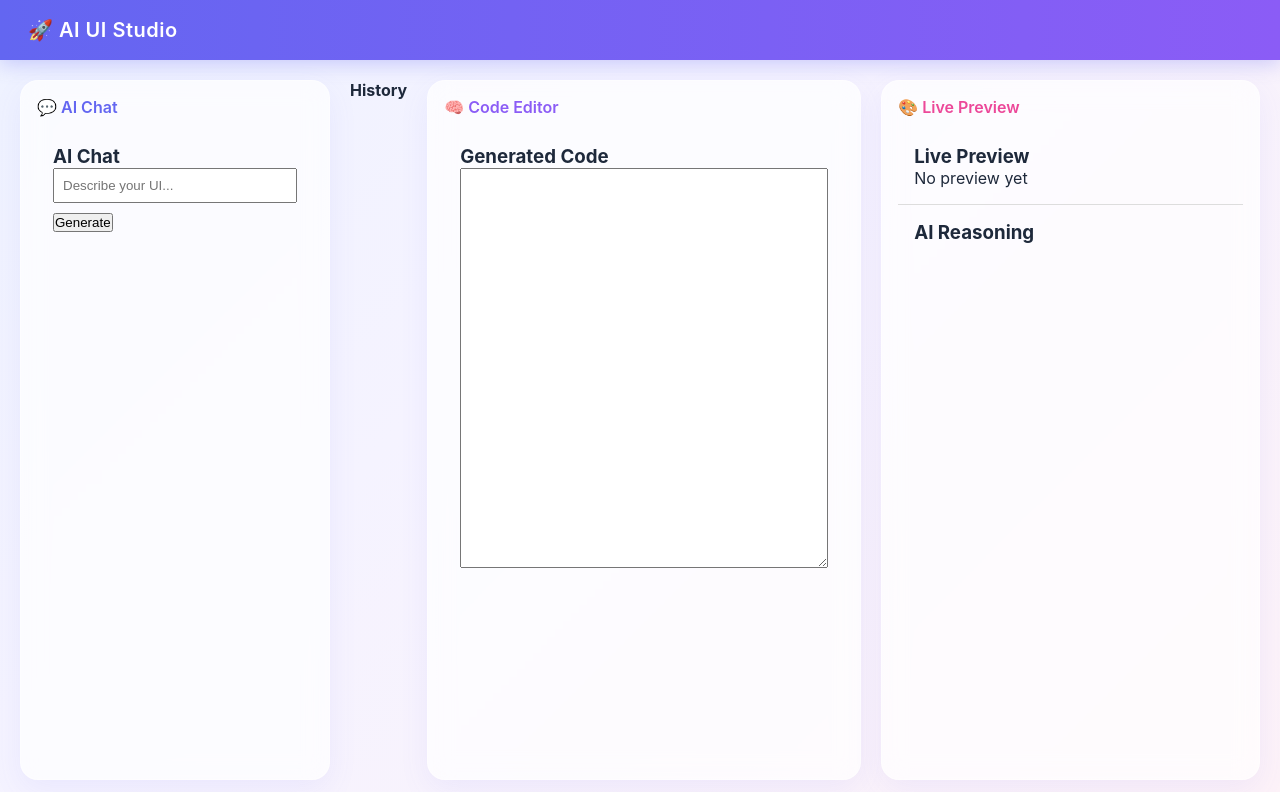
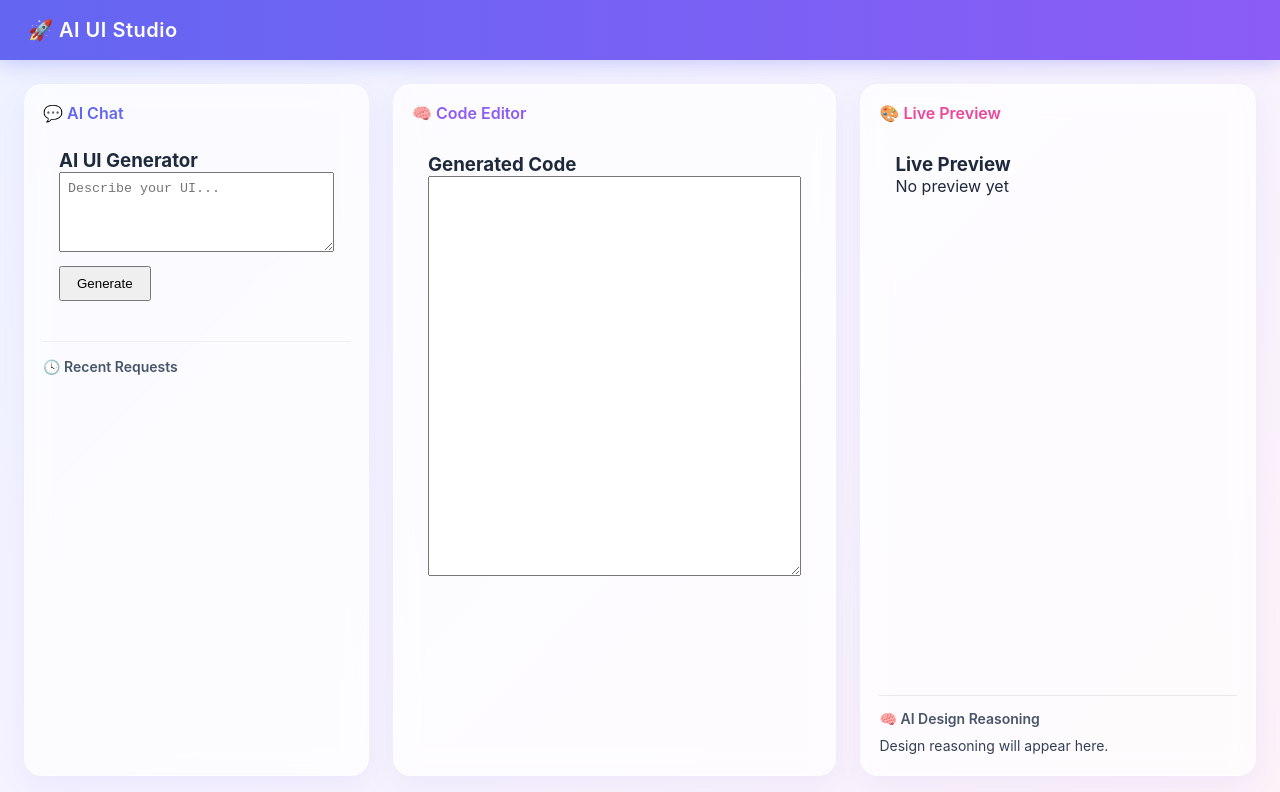
Before and after one commit to vivekkumarvodnala/ai-ui-generator, a React (Vite) app: page / in a window 1280 px wide. Shown: the top 792 px of the page. Built offline with nearby package versions, Linux system fonts and the light colour scheme.

Commit message:
chore: prepare for deployment

```diff
--- a/src/App.jsx
+++ b/src/App.jsx
@@ -8,9 +8,9 @@ export default function App() {
   const [explanation, setExplanation] = useState("");
   const [history, setHistory] = useState([]);
 
-
   return (
     <div style={{ display: "flex", flexDirection: "column", height: "100vh" }}>
+
       {/* HEADER */}
       <div
         style={{
@@ -20,27 +20,95 @@ export default function App() {
           background: "linear-gradient(90deg, #6366f1, #8b5cf6)",
           color: "white",
           letterSpacing: "0.5px",
-          boxShadow: "0 4px 20px rgba(99,102,241,0.3)",
+          boxShadow: "0 4px 20px rgba(99,102,241,0.3)"
         }}
       >
         🚀 AI UI Studio
       </div>
 
-      {/* MAIN CONTENT */}
+      {/* MAIN LAYOUT */}
       <div
         style={{
           display: "flex",
           flex: 1,
-          padding: "20px",
-          gap: "20px",
+          padding: "24px",
+          gap: "24px",
         }}
       >
-        {/* CHAT PANEL */}
+
+        {/* LEFT: CHAT + HISTORY */}
         <div
           className="card"
           style={{
-            width: "25%",
-            padding: "16px",
+            width: "28%",
+            padding: "18px",
+            display: "flex",
+            flexDirection: "column",
+            gap: "24px",
+          }}
+        >
+          <div>
+            <div
+              style={{
+                fontWeight: 600,
+                marginBottom: 10,
+                color: "#6366f1",
+              }}
+            >
+              💬 AI Chat
+            </div>
+            <ChatPanel
+              setCode={setCode}
+              setExplanation={setExplanation}
+              setHistory={setHistory}
+            />
+          </div>
+
+          {/* HISTORY */}
+          <div
+            style={{
+              borderTop: "1px solid rgba(0,0,0,0.05)",
+              paddingTop: "16px",
+            }}
+          >
+            <div
+              style={{
+                fontWeight: 600,
+                marginBottom: 12,
+                fontSize: "14px",
+                color: "#475569",
+              }}
+            >
+              🕓 Recent Requests
+            </div>
+
+            <div style={{ overflowY: "auto", maxHeight: "200px" }}>
+              {history.map((item, index) => (
+                <div
+                  key={index}
+                  style={{
+                    padding: "8px 10px",
+                    borderRadius: "8px",
+                    marginBottom: "6px",
+                    cursor: "pointer",
+                    fontSize: "13px",
+                    background: "rgba(99,102,241,0.05)"
+                  }}
+                  onClick={() => setCode(item.code)}
+                >
+                  {item.input}
+                </div>
+              ))}
+            </div>
+          </div>
+        </div>
+
+        {/* CENTER: CODE EDITOR */}
+        <div
+          className="card"
+          style={{
+            width: "36%",
+            padding: "18px",
             display: "flex",
             flexDirection: "column",
           }}
@@ -48,33 +116,24 @@ export default function App() {
           <div
             style={{
               fontWeight: 600,
-              marginBottom: 12,
-              color: "#6366f1",
+              marginBottom: 14,
+              color: "#8b5cf6",
             }}
           >
-            💬 AI Chat
-          </div>
-          <ChatPanel setCode={setCode} setExplanation={setExplanation} setHistory={setHistory}   />
-        </div>
-        <div>
-          <h4>History</h4>
-          {history.map((item, index) => (
-            <div key={index}
-              style={{ cursor: "pointer", marginBottom: "8px" }}
-              onClick={() => setCode(item.code)}
-            >
-              {item.input}
-            </div>
-          ))}
+            🧠 Code Editor
           </div>
 
+          <div style={{ flex: 1, overflow: "hidden" }}>
+            <CodeEditorPanel code={code} setCode={setCode} />
+          </div>
+        </div>
 
-        {/* CODE EDITOR */}
+        {/* RIGHT: PREVIEW + REASONING */}
         <div
           className="card"
           style={{
-            width: "35%",
-            padding: "16px",
+            flex: 1,
+            padding: "18px",
             display: "flex",
             flexDirection: "column",
           }}
@@ -82,39 +141,46 @@ export default function App() {
           <div
             style={{
               fontWeight: 600,
-              marginBottom: 12,
-              color: "#8b5cf6",
+              marginBottom: 14,
+              color: "#ec4899",
             }}
           >
-            🧠 Code Editor
-          </div>
-          <CodeEditorPanel code={code} setCode={setCode} />
+            🎨 Live Preview
           </div>
 
-        {/* PREVIEW */}
+          <div style={{ flex: 1, overflow: "auto", marginBottom: "16px" }}>
+            <PreviewPanel code={code} />
+          </div>
+
+          {/* Reasoning Section */}
           <div
-          className="card"
             style={{
-            flex: 1,
-            padding: "16px",
-            display: "flex",
-            flexDirection: "column",
+              borderTop: "1px solid rgba(0,0,0,0.08)",
+              paddingTop: "14px",
             }}
           >
             <div
               style={{
                 fontWeight: 600,
-              marginBottom: 12,
-              color: "#ec4899",
+                marginBottom: "8px",
+                fontSize: "14px",
+                color: "#475569",
               }}
             >
-            🎨 Live Preview
+              🧠 AI Design Reasoning
             </div>
-          <PreviewPanel code={code} />
 
-          <div style={{ padding: "16px", borderTop: "1px solid #ddd" }}>
-            <h3>AI Reasoning</h3>
-            <p>{explanation}</p>
+            <div
+              style={{
+                fontSize: "14px",
+                lineHeight: "1.6",
+                color: "#334155",
+                maxHeight: "150px",
+                overflowY: "auto",
+              }}
+            >
+              {explanation || "Design reasoning will appear here."}
+            </div>
           </div>
         </div>
       </div>
--- a/src/components/Chatpanel.jsx
+++ b/src/components/Chatpanel.jsx
@@ -1,58 +1,100 @@
 import { useState } from "react";
 import axios from "axios";
 
-export default function ChatPanel({ setCode,setExplanation,setHistory }) {
+export default function ChatPanel({
+  setCode,
+  setExplanation,
+  setHistory
+}) {
   const [input, setInput] = useState("");
+  const [loading, setLoading] = useState(false);
+  const [error, setError] = useState("");
 
   const handleGenerate = async () => {
+    if (!input.trim()) return;
+
     try {
-      // Step 1: Call Planner
-      const planRes = await axios.post("http://localhost:5000/plan", {
-        userInput: input,
-      });
+      setLoading(true);
+      setError("");
+
+      // 🔹 STEP 1: Call Planner Agent
+      const planRes = await axios.post(
+        "http://localhost:5000/plan",
+        { userInput: input }
+      );
 
       const plan = planRes.data.plan;
 
-      console.log("Plan:", plan);
-
-      // Step 2: Call Generator
-      const generateRes = await axios.post("http://localhost:5000/generate", {
-        plan: plan,
-      });
-      const explainRes = await axios.post("http://localhost:5000/explain", {
-        plan: plan,
-      });
-
-      setExplanation(explainRes.data.explanation);
+      // 🔹 STEP 2: Call Generator Agent
+      const generateRes = await axios.post(
+        "http://localhost:5000/generate",
+        { plan }
+      );
 
       const code = generateRes.data.code;
 
+      // 🔹 STEP 3: Call Explanation Agent
+      const explainRes = await axios.post(
+        "http://localhost:5000/explain",
+        { plan }
+      );
 
-      console.log("Generated Code:", code);
+      const explanation = explainRes.data.explanation;
 
-      // Step 3: Set Code in Editor
+      // 🔹 Update states
       setCode(code);
-      setHistory(prev => [...prev, { input, code }]);
+      setExplanation(explanation);
 
-    } catch (error) {
-      console.error("Error generating UI:", error);
+      // 🔹 Save to History (if provided)
+      if (setHistory) {
+        setHistory(prev => [
+          ...prev,
+          { input, code }
+        ]);
+      }
+
+      setInput("");
+
+    } catch (err) {
+      console.error("Generation Error:", err);
+      setError("Something went wrong while generating UI.");
+    } finally {
+      setLoading(false);
     }
   };
 
   return (
     <div style={{ padding: "16px" }}>
-      <h3>AI Chat</h3>
+      <h3>AI UI Generator</h3>
 
-      <input
+      <textarea
         value={input}
         onChange={(e) => setInput(e.target.value)}
         placeholder="Describe your UI..."
-        style={{ width: "100%", padding: "8px" }}
+        style={{
+          width: "100%",
+          height: "80px",
+          padding: "8px",
+          marginBottom: "10px"
+        }}
       />
 
-      <button onClick={handleGenerate} style={{ marginTop: "10px" }}>
-        Generate
+      <button
+        onClick={handleGenerate}
+        disabled={loading}
+        style={{
+          padding: "8px 16px",
+          cursor: loading ? "not-allowed" : "pointer"
+        }}
+      >
+        {loading ? "Generating..." : "Generate"}
       </button>
+
+      {error && (
+        <p style={{ color: "red", marginTop: "8px" }}>
+          {error}
+        </p>
+      )}
     </div>
   );
 }
```
Lines whose indentation alone changed are shown as unchanged.
